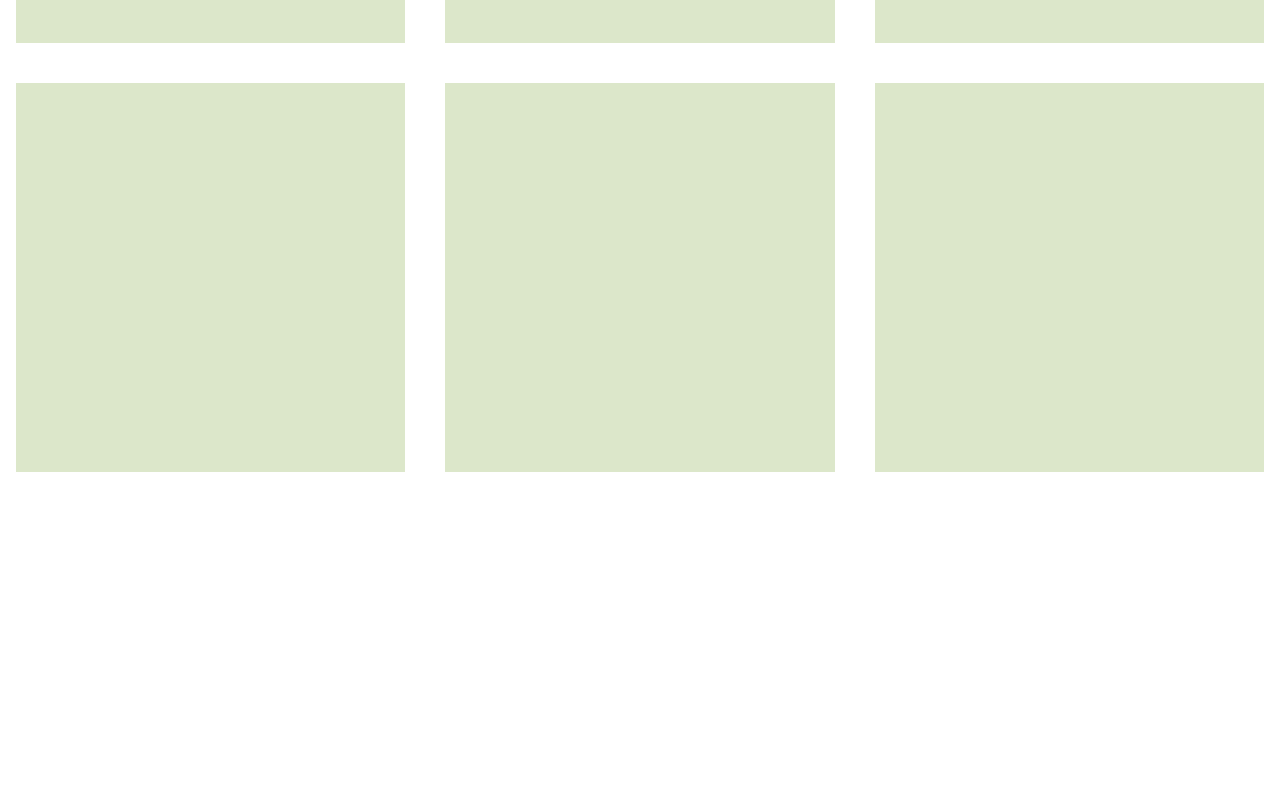
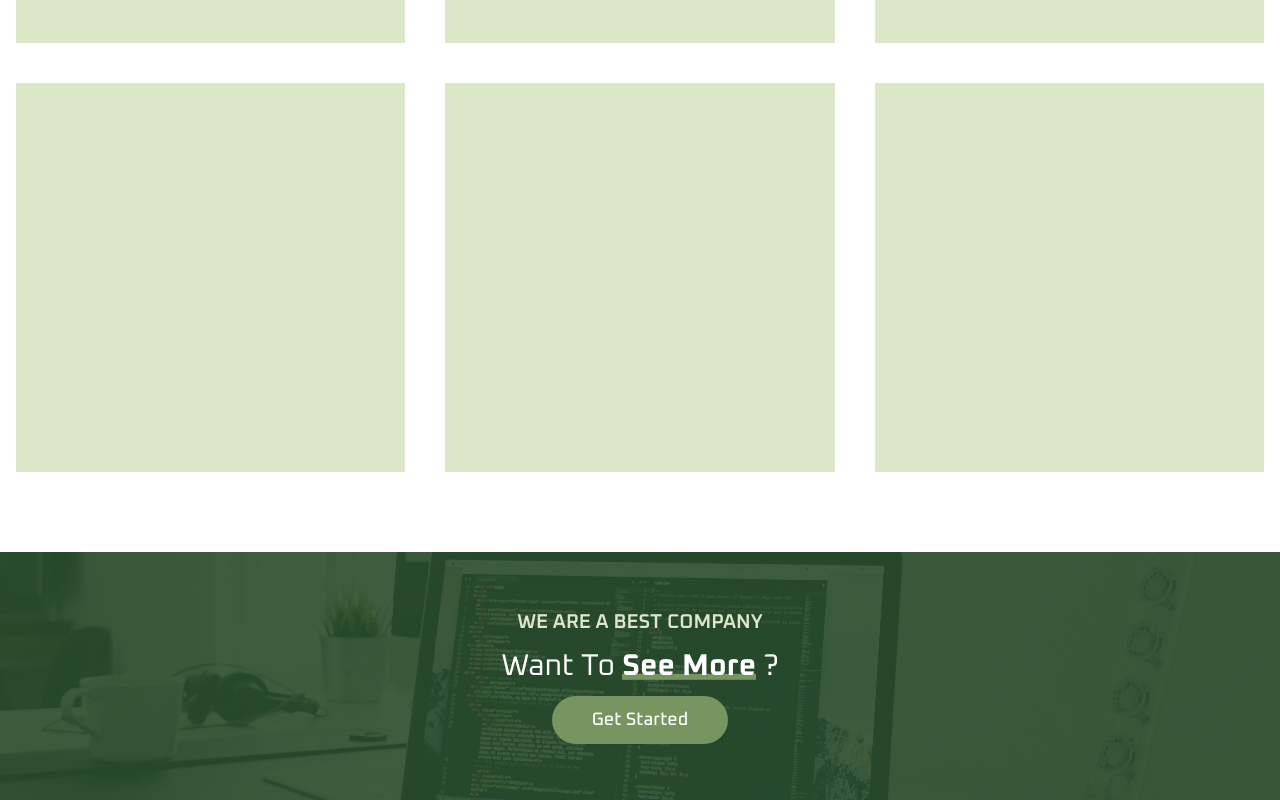
Before and after one commit to akbldev/iws, a Next.js app: page / in a window 1280 px wide. Shown: the part 3560-4360 px from the top of the page. Before the commit the page ends 4032 px from the top, so only its background shows below. Built offline with nearby package versions, Linux system fonts and the light colour scheme.

Commit message:
feat: cta2 section

```diff
--- /dev/null
+++ b/components/home/cta2.tsx
@@ -0,0 +1,21 @@
+import { Button } from "../ui/button";
+
+const Cta2 = () => {
+  return (
+    <section className="bg-[linear-gradient(to_right_bottom,hsla(var(--primary-dark),.90),hsla(var(--primary-dark),.90)),url('/cta-section-bg-2.jpeg')] bg-center">
+      <div className="container space-y-3 py-14 text-center font-oxanium text-background">
+        <h5 className="text-xl font-semibold text-primary-lighter">
+          WE ARE A BEST COMPANY
+        </h5>
+        <h6 className="text-3xl">
+          Want To <strong className="highlight">See More</strong> ?
+        </h6>
+        <Button size="xl" variant="secondary" className="rounded-full">
+          Get Started
+        </Button>
+      </div>
+    </section>
+  );
+};
+
+export default Cta2;
--- a/pages/index.tsx
+++ b/pages/index.tsx
@@ -1,5 +1,6 @@
 import About from "@/components/home/about";
 import Cta from "@/components/home/cta";
+import Cta2 from "@/components/home/cta2";
 import Hero from "@/components/home/hero";
 import Protfolio from "@/components/home/protfolio";
 import Services from "@/components/home/services";
@@ -12,6 +13,7 @@ const HomePage = () => {
       <Cta />
       <Services />
       <Protfolio />
+      <Cta2 />
     </div>
   );
 };
```
